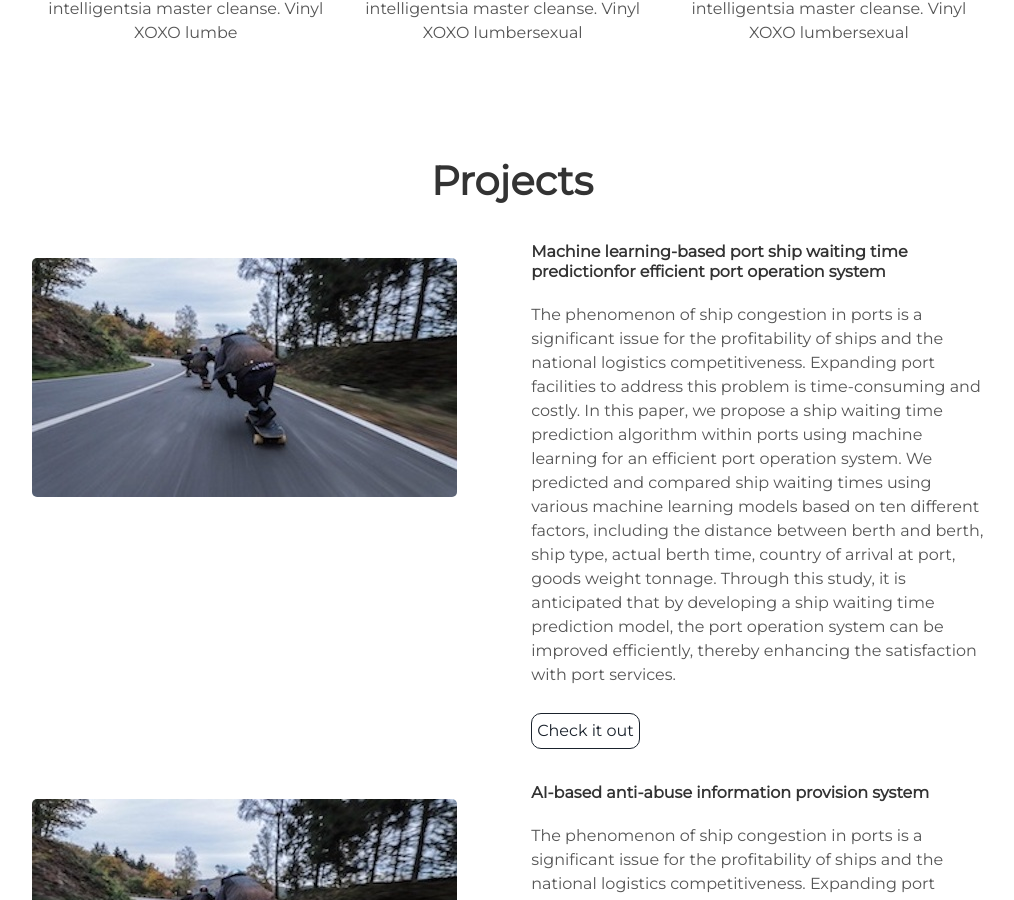
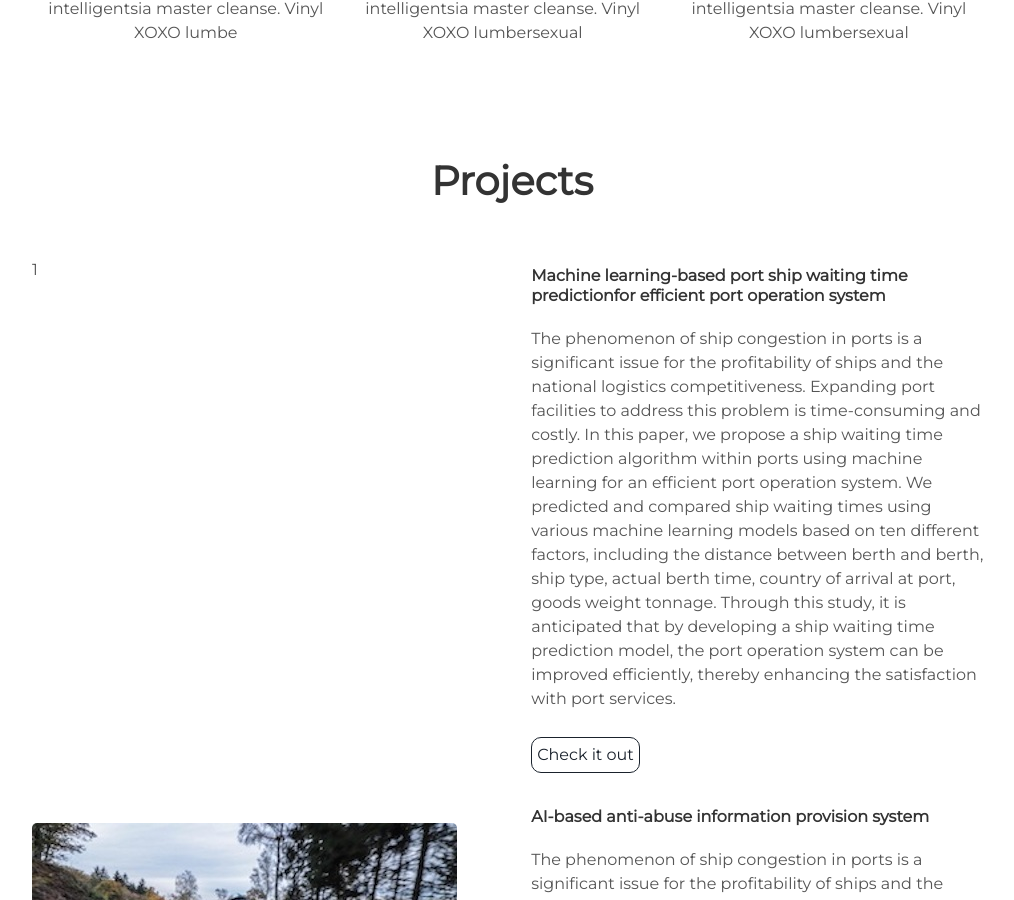
Before and after one commit to alsghk05/alsghk05.github.io, a Jekyll site: the page built from index.html, in a window 1280 px wide and 900 px high, scrolled down 1465 px. Shown: the whole window, without its empty margins (128-1142 px from the left). Built offline with Jekyll 4.4.1, drawn with Linux system fonts in a browser that asks for light colours.

Commit message:
Update projects.html

```diff
--- a/_includes/projects.html
+++ b/_includes/projects.html
@@ -2,8 +2,8 @@
   <h1> Projects </h1>
 </div>
 <div class="user-projects">
-  <div class="images-left">
-    <img alt="mountains" src="{{ "/assets/img/skate.jpg" | prepend: site.baseurl }}" />
+  <div class="number-icon">
+    <span>1</span>
   </div>
   <div class="contents-right">
     <h4> Machine learning-based port ship waiting time predictionfor efficient port operation system </h4>
```
